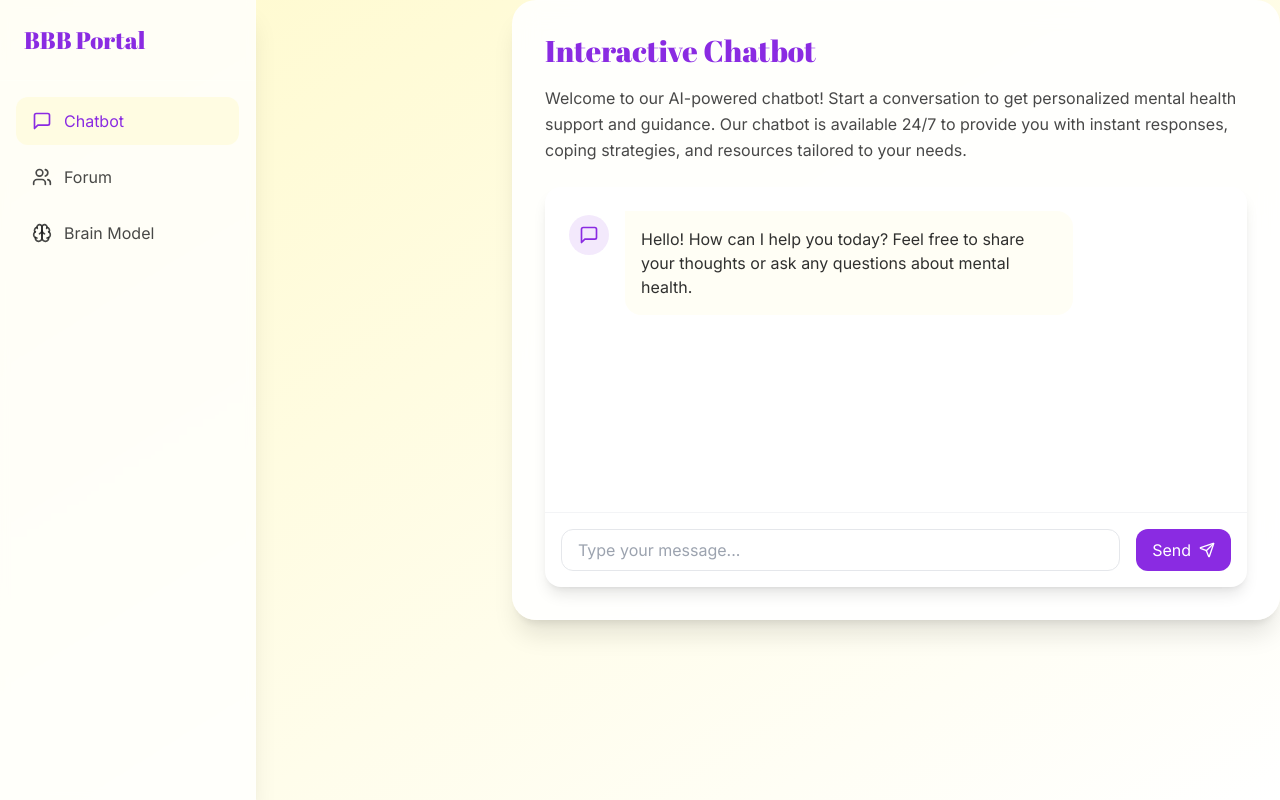
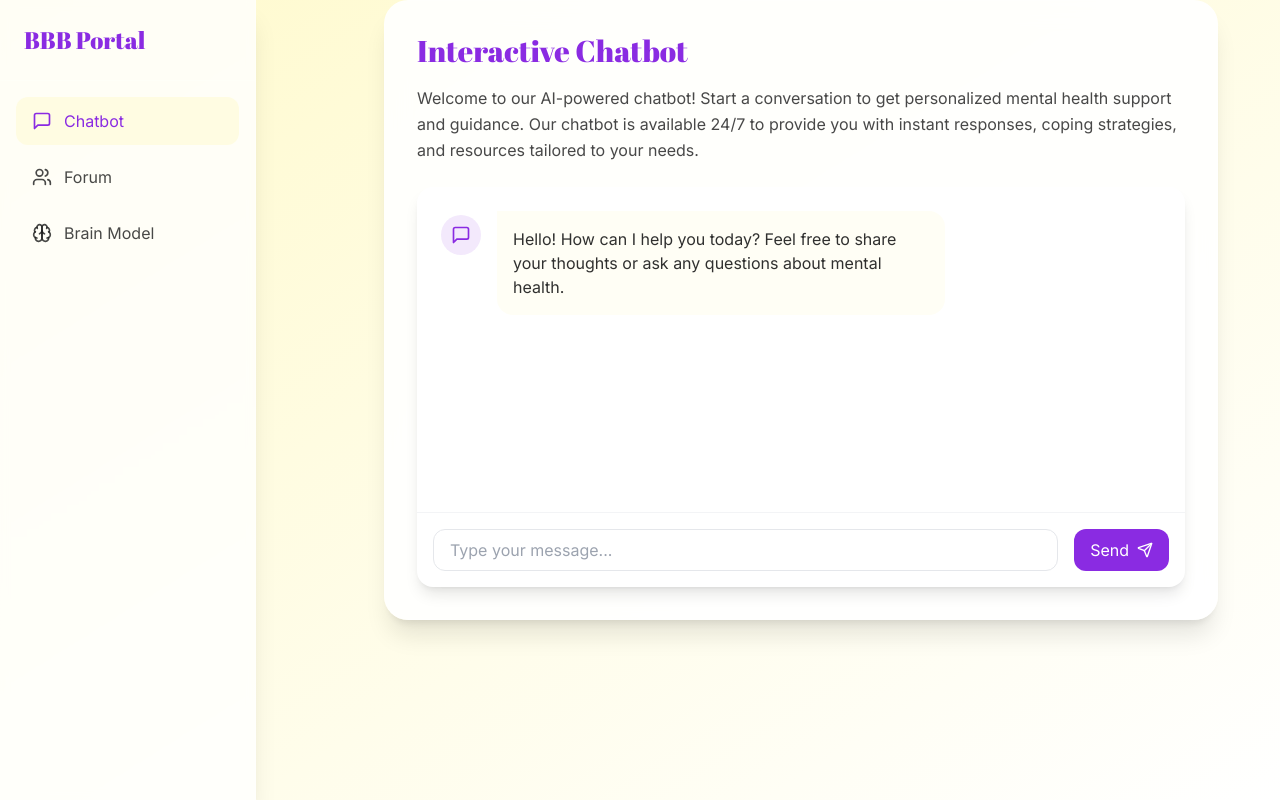
Before and after one commit to Aditi2k5/beyond, a Next.js app: page /dashboard in a window 1280 px wide. Built offline with nearby package versions, Linux system fonts and the light colour scheme; a web font is replaced by a local one.

Commit message:
addedDocker

```diff
--- a/app/dashboard/page.tsx
+++ b/app/dashboard/page.tsx
@@ -13,7 +13,7 @@ export default function Dashboard() {
   return (
     <div className="flex flex-col md:flex-row min-h-screen bg-gradient-to-br from-bbb-yellow to-white">
       <Sidebar activeSection={activeSection} setActiveSection={setActiveSection} />
-      <main className="md:ml-64 pt-20 md:pt-0">
+      <main className="sm:ml-32 pt-16 md:pt-0">
         <motion.div
           initial={{ opacity: 0, y: 20 }}
           animate={{ opacity: 1, y: 0 }}
--- a/next.config.ts
+++ b/next.config.ts
@@ -2,7 +2,7 @@ import type { NextConfig } from "next";
 
 const nextConfig: NextConfig = {
   /* config options here */
-  ignoreDuringBuilds: true,
+
 };
 
 export default nextConfig;
```
Also changed, not shown: 2 other files (tests, documents, lock files or other folders).
